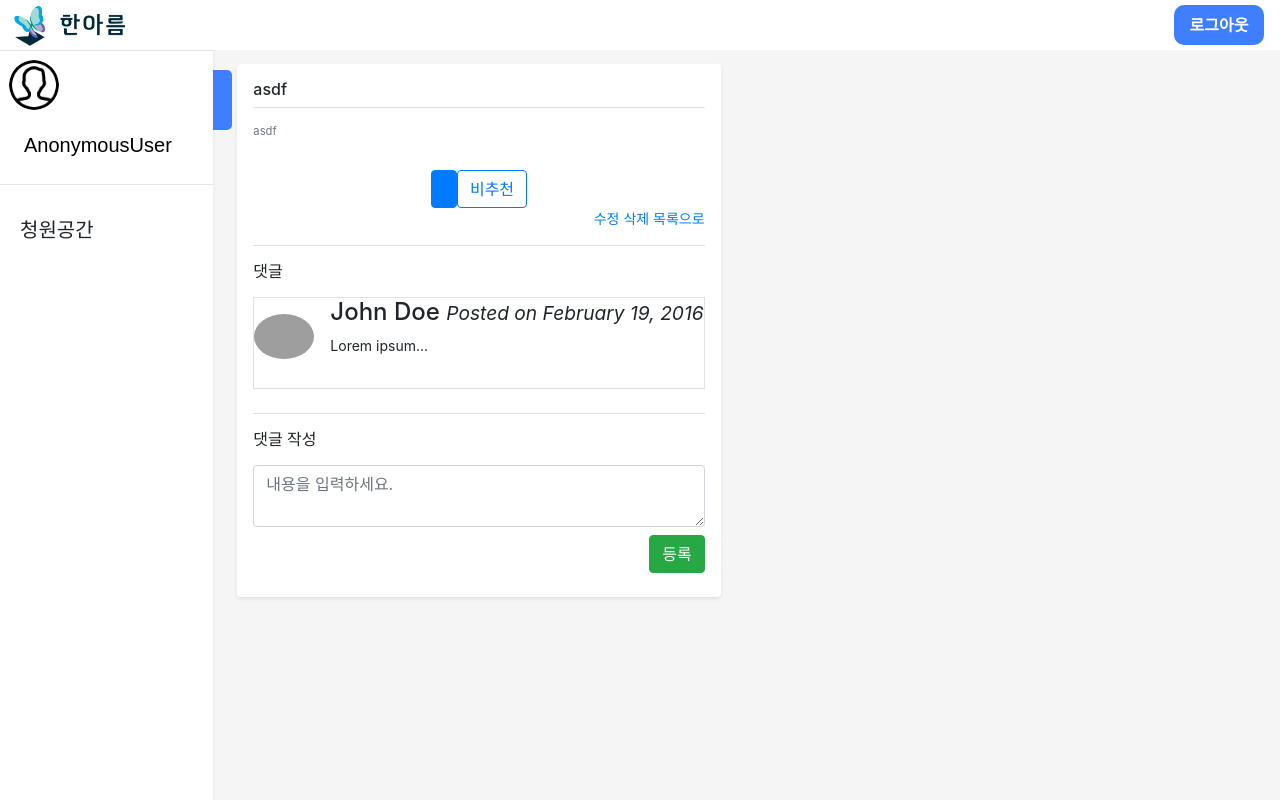
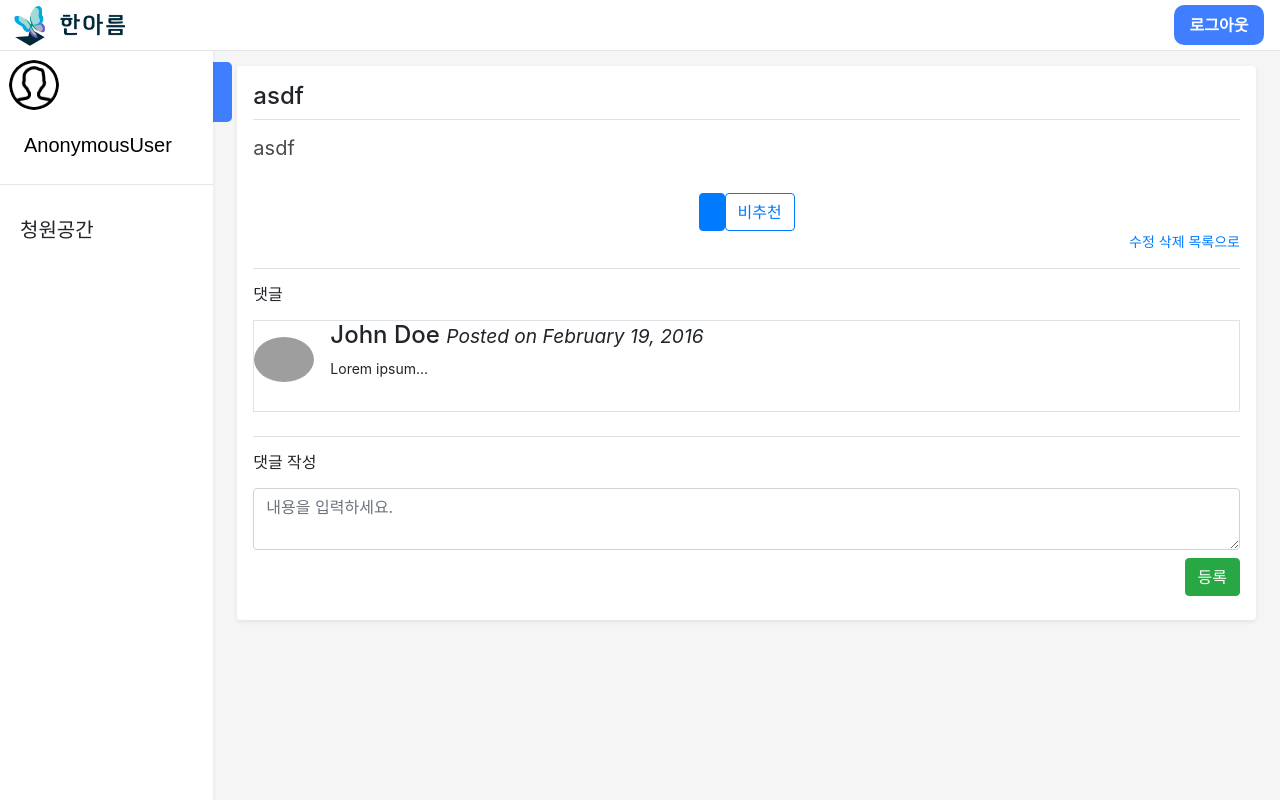
Before and after one commit to DeveloperRyou/re_hanalum, a Django app: page /article/1 in a window 1280 px wide. Run offline with Django 3.2, Linux system fonts and the light colour scheme; data comes from the database, SQL or seed files in the repository; some libraries are stand-ins or nearby versions; grey boxes are pictures that could not be loaded.

Commit message:
nav, article 디자인 수정

```diff
--- a/hanalum/article/templates/article.html
+++ b/hanalum/article/templates/article.html
@@ -8,9 +8,9 @@
 
 {% block content %}
   <div class="my-3 p-3 bg-white rounded shadow-sm">
-    <h6 class="pb-2 mb-0 border-bottom border-gray">{{article.title}}</h6>
-    <div class="media text-muted pt-3">
-      <div class="media-body pb-3 mb-0 small lh-125">
+    <h4 class="pb-2 mb-0 border-bottom border-gray">{{article.title}}</h4>
+    <div class="media pt-3 main-text">
+      <div class="media-body pb-3 mb-0 lh-125">
         {{article.content | safe }}
       </div>
     </div>
--- a/hanalum/static/css/article.css
+++ b/hanalum/static/css/article.css
@@ -1,19 +1,32 @@
-main .lh-100 { line-height: 1; }
-main .lh-125 { line-height: 1.25; }
-main .lh-150 { line-height: 1.5; }
+main .lh-100 {
+    line-height: 1;
+}
+main .lh-125 {
+    line-height: 1.25;
+}
+main .lh-150 {
+    line-height: 1.5;
+}
 
-.django-ckeditor-widget { width:100%; }
+.django-ckeditor-widget {
+    width:100%;
+}
 
-.form-control:disabled, .form-control[readonly]{
+.form-control:disabled, .form-control[readonly] {
     background-color: white;
 }
 
-.input-group-append .input-group-text{
+.input-group-append .input-group-text {
     border-top-left-radius: 0;
     border-bottom-left-radius: 0;
 }
-.input-group-append a{
+.input-group-append a {
     display: block;
     width: 100%;
     height: 100%
 }
+
+.media-body img {
+    max-width: 100%;
+    height: auto;
+}
--- a/hanalum/static/css/default.css
+++ b/hanalum/static/css/default.css
@@ -44,7 +44,7 @@ main{
 .side-button{
   z-index:1;
   position: fixed;
-  top: 70px;
+  top: 62px;
   left: 16.6%;
   margin-left:-30px;
 }
@@ -75,3 +75,12 @@ nav.side-hide{
 main.side-hide{
     margin:auto;
 }
+
+.content {
+    width: 100%;
+}
+
+.main-text {
+    font-size: 20px;
+    color: #4b4b4b;
+}
--- a/hanalum/static/css/nav.css
+++ b/hanalum/static/css/nav.css
@@ -63,14 +63,16 @@
 */
 
 [role="main"] {
-    padding-top: 133px; /* Space for fixed navbar */
+    padding-top: 50px; /* Space for fixed navbar */
 }
 
+/* 반응형 디자인(pc버전)
 @media (min-width: 768px) {
     [role="main"] {
-        padding-top: 48px; /* Space for fixed navbar */
+        padding-top: 48px;
     }
 }
+*/
 
 /*
 * Navbar
@@ -86,6 +88,7 @@
 
 .navbar-color {
     background-color: #ffffff;
+    border-bottom: 1px solid#e5e5e5;
 }
 
 .navbar .form-control {
```
Also changed, not shown: hanalum/static/css/board.css (+104 -21 lines).
